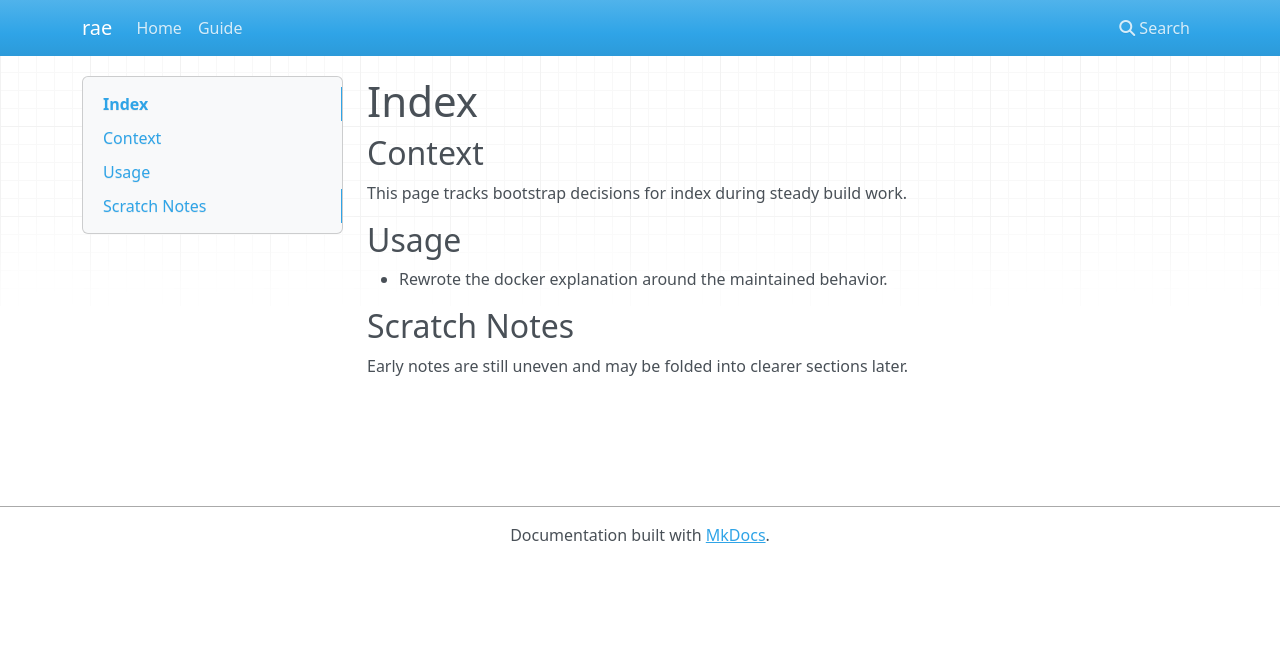
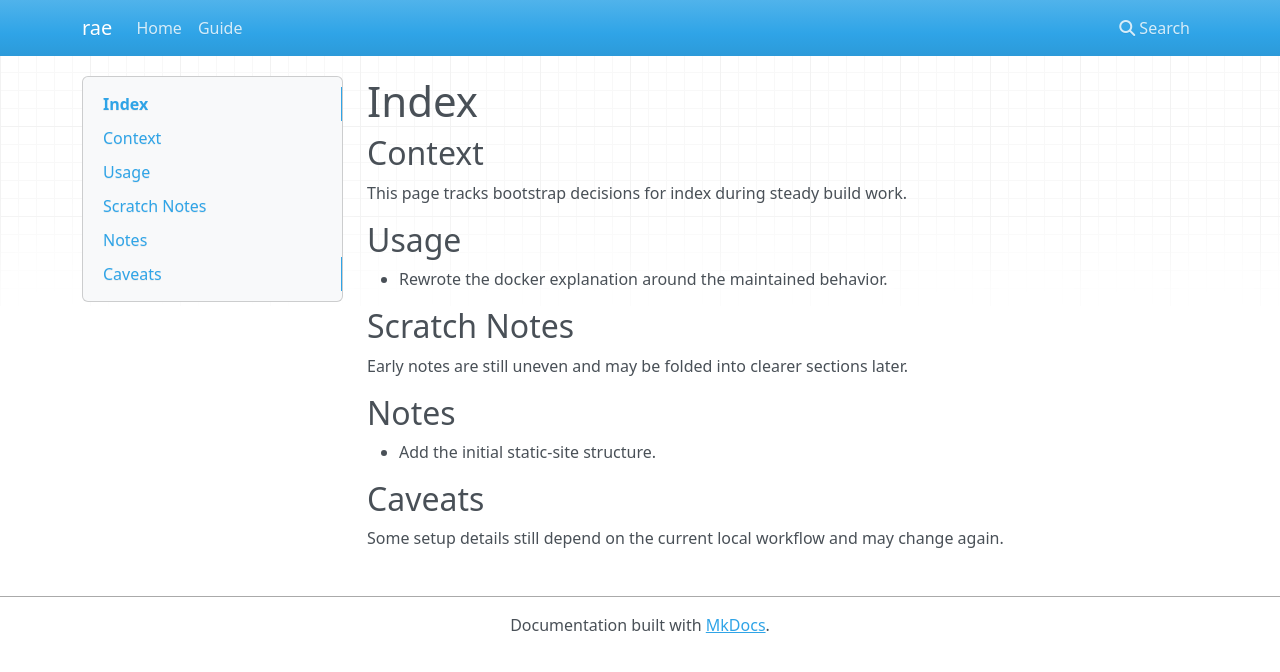
Before and after one commit to sebastianspicker/rae, an MkDocs documentation site: the page built from docs/INDEX.md, in a window 1280 px wide. Shown: the top 672 px of the page. Built offline with MkDocs 1.6.1, drawn with Linux system fonts in a browser that asks for light colours; nearby versions of some CDN libraries.

Commit message:
Update documentation navigation
- Update documentation navigation for the static site.

```diff
--- a/docs/INDEX.md
+++ b/docs/INDEX.md
@@ -9,3 +9,9 @@
 
 ## Scratch Notes
 Early notes are still uneven and may be folded into clearer sections later.
+
+## Notes
+- Add the initial static-site structure.
+
+## Caveats
+Some setup details still depend on the current local workflow and may change again.
```
